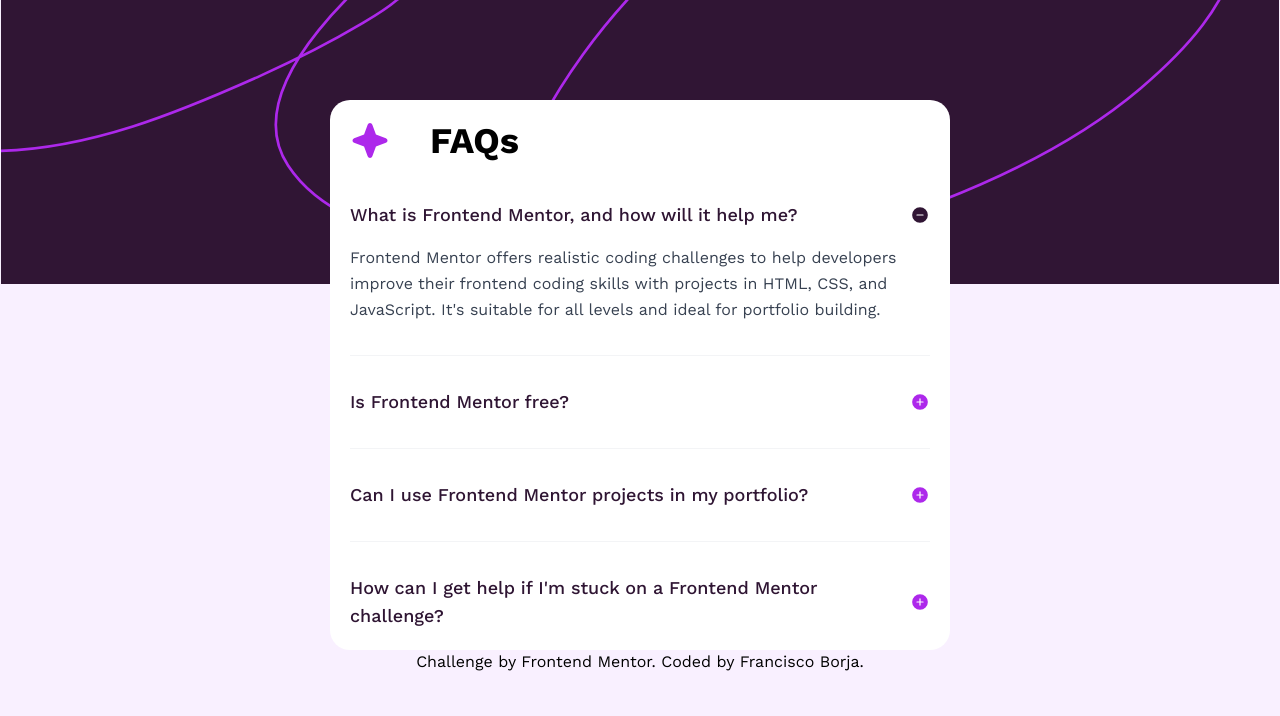
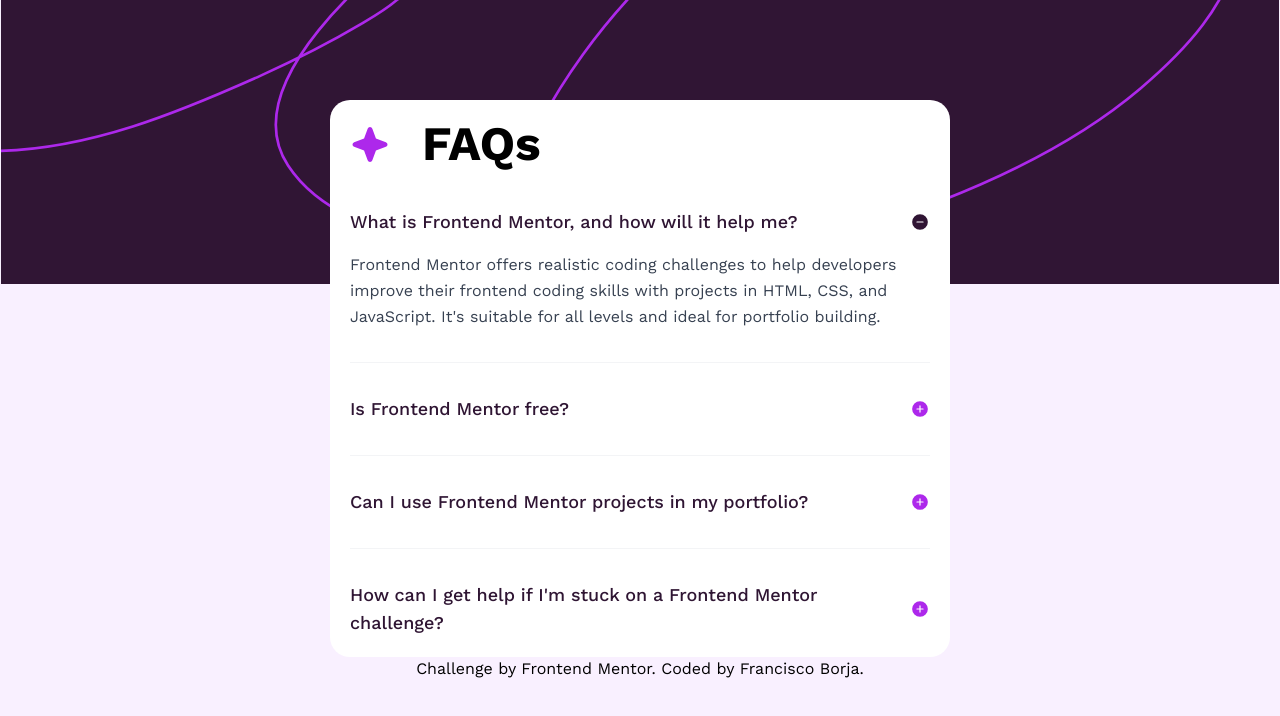
Before and after one commit to franclobo/FAQs-acordion, a Next.js app: page / in a window 1280 px wide. Shown: the top 716 px of the page. Built offline with nearby package versions, Linux system fonts and the light colour scheme.

Commit message:
Edit header

```diff
--- a/app/page.js
+++ b/app/page.js
@@ -8,8 +8,8 @@
     <>
     <main className="content-container flex flex-col items-left justify-between">
       <header className="header-container flex items-center justify-flex-start mb-10">
-      <Image src={Start} alt="Start" className="mr-10"/>
-      <h1 className="color-black flex text-4xl font-bold">
+      <Image src={Start} alt="Start" className="mr-8"/>
+      <h1 className="color-black flex text-5xl font-bold">
         FAQs
       </h1>
       </header>
```
